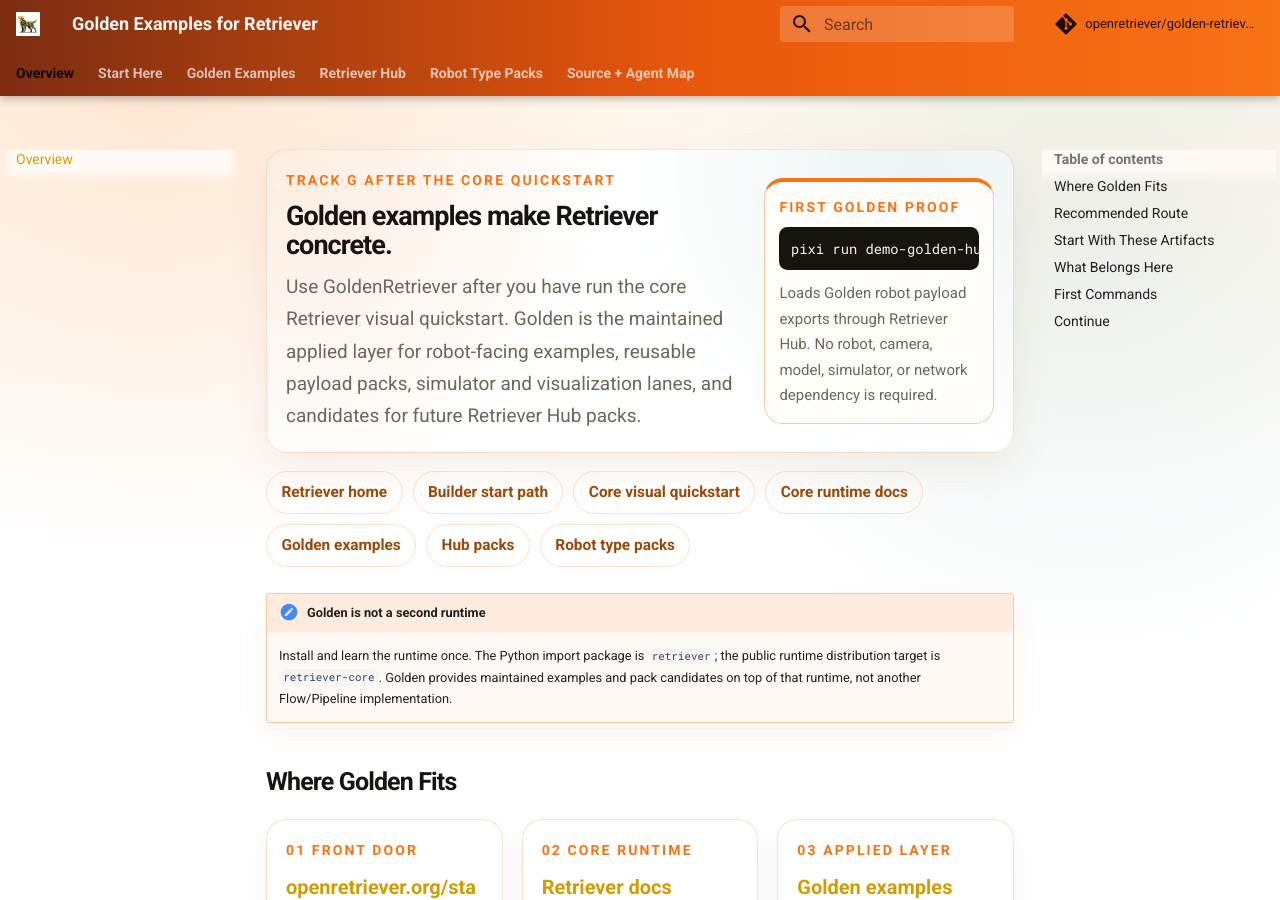
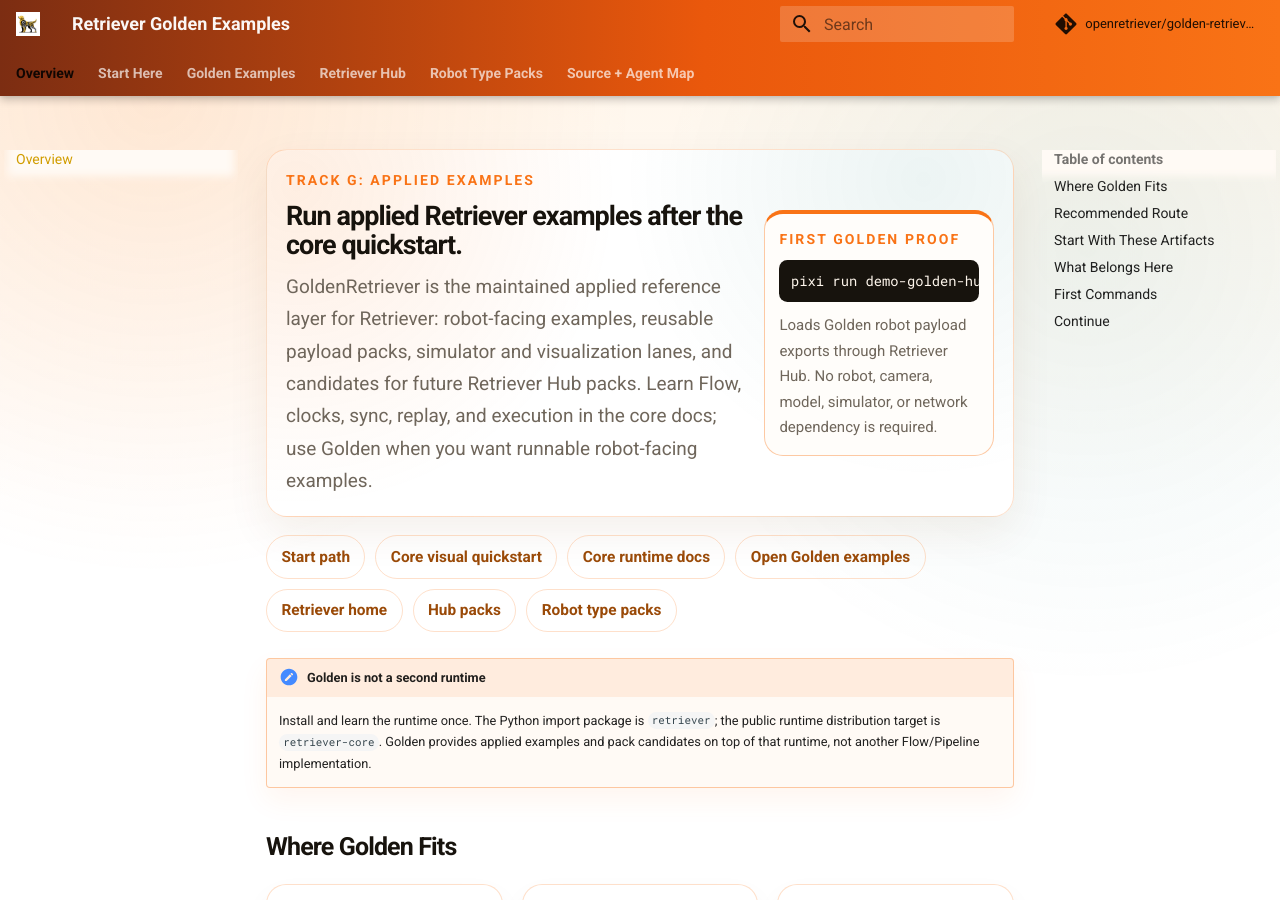
Before and after one commit to openretriever/golden-retriever, an MkDocs documentation site: the page built from docs/README.md, in a window 1280 px wide and 900 px high. Built offline with MkDocs 1.6.1 and Material for MkDocs 9.7.7, drawn with Linux system fonts in a browser that asks for light colours; comment, search, counter and statistics services are not loaded.

Commit message:
docs: tighten Golden Track G positioning

```diff
--- a/docs/README.md
+++ b/docs/README.md
@@ -1,8 +1,8 @@
 <div class="gr-reference-hero gr-reference-hero-tight">
   <div>
-    <p class="gr-eyebrow">Track G after the core quickstart</p>
-    <h1>Golden examples make Retriever concrete.</h1>
-    <p class="gr-lede">Use GoldenRetriever after you have run the core Retriever visual quickstart. Golden is the maintained applied layer for robot-facing examples, reusable payload packs, simulator and visualization lanes, and candidates for future Retriever Hub packs.</p>
+    <p class="gr-eyebrow">Track G: applied examples</p>
+    <h1>Run applied Retriever examples after the core quickstart.</h1>
+    <p class="gr-lede">GoldenRetriever is the maintained applied reference layer for Retriever: robot-facing examples, reusable payload packs, simulator and visualization lanes, and candidates for future Retriever Hub packs. Learn Flow, clocks, sync, replay, and execution in the core docs; use Golden when you want runnable robot-facing examples.</p>
   </div>
   <div class="gr-command-strip">
     <span>First Golden proof</span>
@@ -12,17 +12,17 @@
 </div>
 
 <div class="gr-route-pills gr-route-pills-inline">
-  <a href="https://openretriever.org/">Retriever home</a>
-  <a href="https://openretriever.org/start/">Builder start path</a>
+  <a href="https://openretriever.org/start/">Start path</a>
   <a href="https://openretriever-docs.pages.dev/getting-started/visual-quickstart/">Core visual quickstart</a>
   <a href="https://openretriever-docs.pages.dev/">Core runtime docs</a>
-  <a href="examples/">Golden examples</a>
+  <a href="examples/">Open Golden examples</a>
+  <a href="https://openretriever.org/">Retriever home</a>
   <a href="hub/">Hub packs</a>
   <a href="robotics_typing_standard/">Robot type packs</a>
 </div>
 
 !!! note "Golden is not a second runtime"
-    Install and learn the runtime once. The Python import package is `retriever`; the public runtime distribution target is `retriever-core`. Golden provides maintained examples and pack candidates on top of that runtime, not another Flow/Pipeline implementation.
+    Install and learn the runtime once. The Python import package is `retriever`; the public runtime distribution target is `retriever-core`. Golden provides applied examples and pack candidates on top of that runtime, not another Flow/Pipeline implementation.
 
 ## Where Golden Fits
 
--- a/docs/llms.txt
+++ b/docs/llms.txt
@@ -1,6 +1,6 @@
 # Golden Examples for Retriever
 
-GoldenRetriever is the maintained reference examples and type-pack layer for Retriever. Use it after the core Retriever visual quickstart when you want maintained robot-facing examples, reusable robot payload packs, simulator/visualization lanes, expected artifacts, and Retriever Hub pack candidates.
+GoldenRetriever is Track G in the Retriever ecosystem: the maintained applied examples and type-pack layer for Retriever. Use it after the core Retriever visual quickstart when you want maintained robot-facing examples, reusable robot payload packs, simulator/visualization lanes, expected artifacts, and Retriever Hub pack candidates.
 
 ## Public Surfaces
 
--- a/mkdocs.yml
+++ b/mkdocs.yml
@@ -1,5 +1,5 @@
-site_name: Golden Examples for Retriever
-site_description: "Golden reference examples for Retriever: maintained robot-facing examples, reusable type packs, visualization lanes, and Hub-pack candidates."
+site_name: Retriever Golden Examples
+site_description: "Applied reference examples for Retriever: maintained robot-facing examples, reusable type packs, visualization lanes, and Hub-pack candidates."
 site_url: https://retriever-space.pages.dev/
 repo_url: https://github.com/openretriever/golden-retriever
 repo_name: openretriever/golden-retriever
```
Also changed, not shown: docs/examples/README.md (+1 -1 lines), 1 other file.
